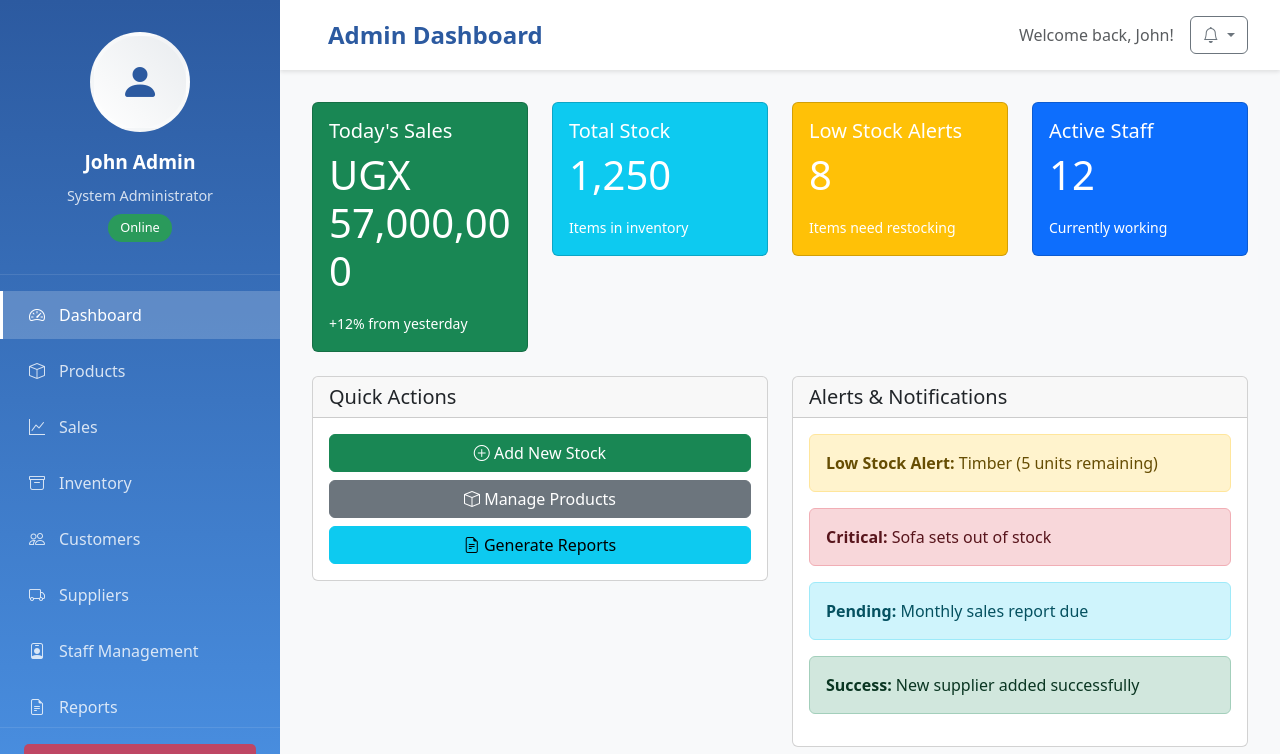
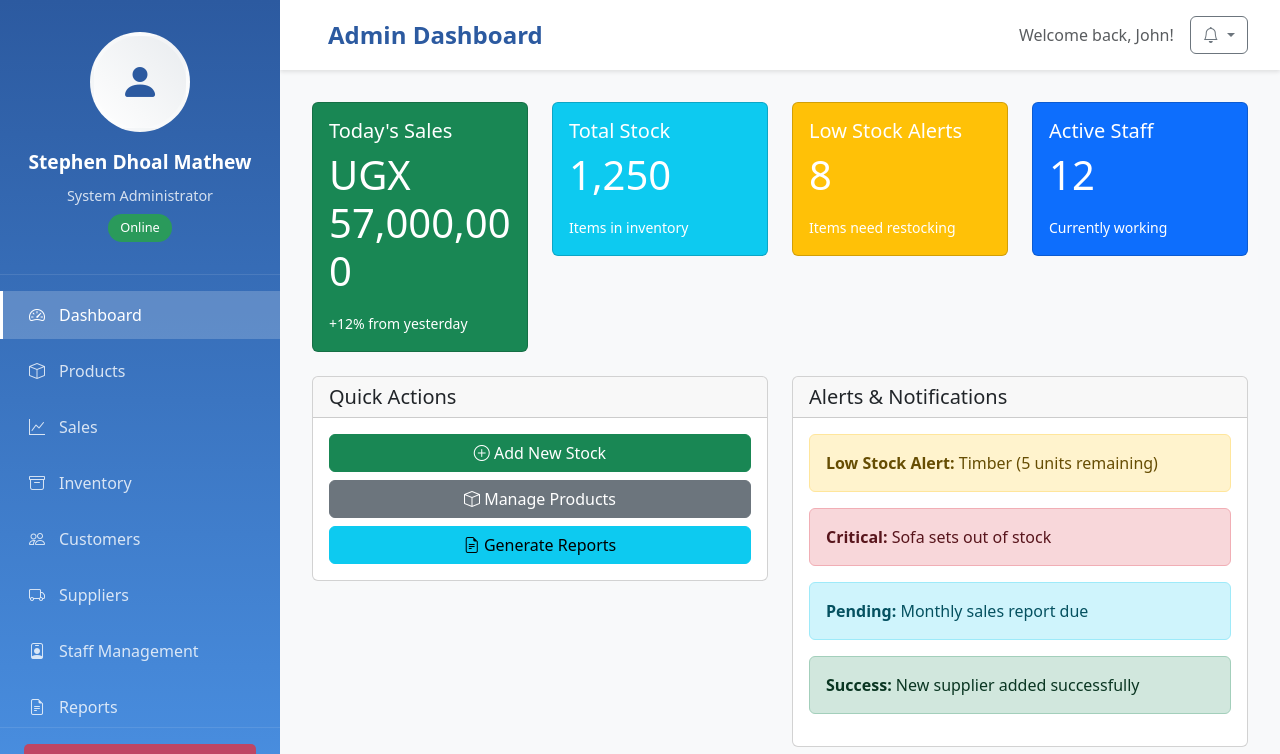
Before and after one commit to stephendhoalmathewwanbang/MWF-project, a plain HTML site: page admin-dashboard.html in a window 1280 px wide. Shown: the top 754 px of the page. Drawn offline with nearby package versions, Linux system fonts and the light colour scheme.

Commit message:
i have made some changes to the dashoard pages

```diff
--- a/admin-dashboard.html
+++ b/admin-dashboard.html
@@ -172,7 +172,7 @@
       <div class="profile-pic">
         <i class="bi bi-person-fill"></i>
       </div>
-      <div class="user-name">John Admin</div>
+      <div class="user-name">Stephen Dhoal Mathew</div>
       <div class="user-role">System Administrator</div>
       <div class="user-status">Online</div>
     </div>
```
Also changed, not shown: sales-dashboard.html (+1 -1 lines), warehouse-dashboard.html (+1 -1 lines).
